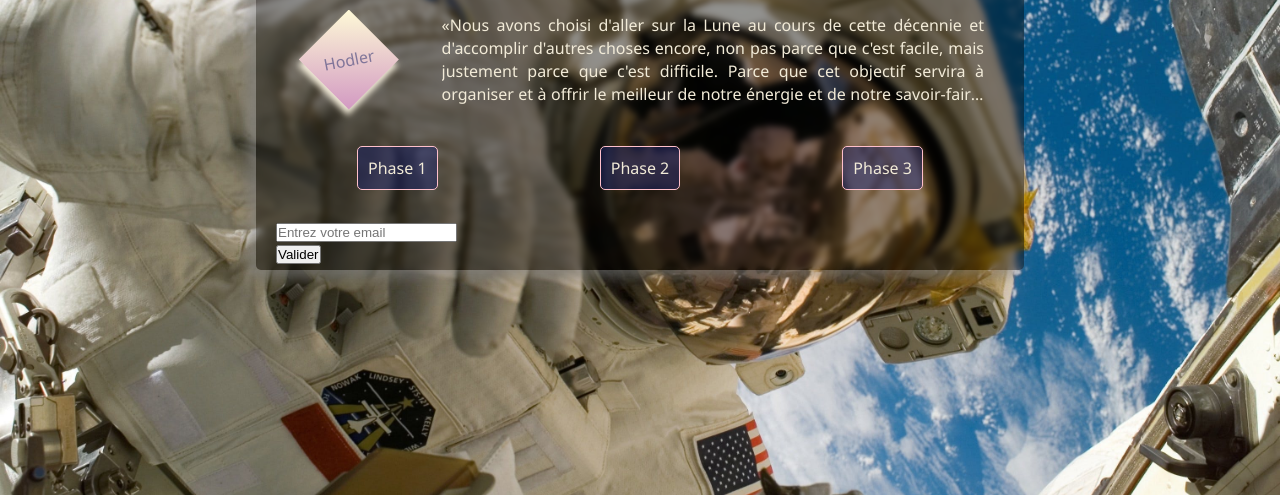
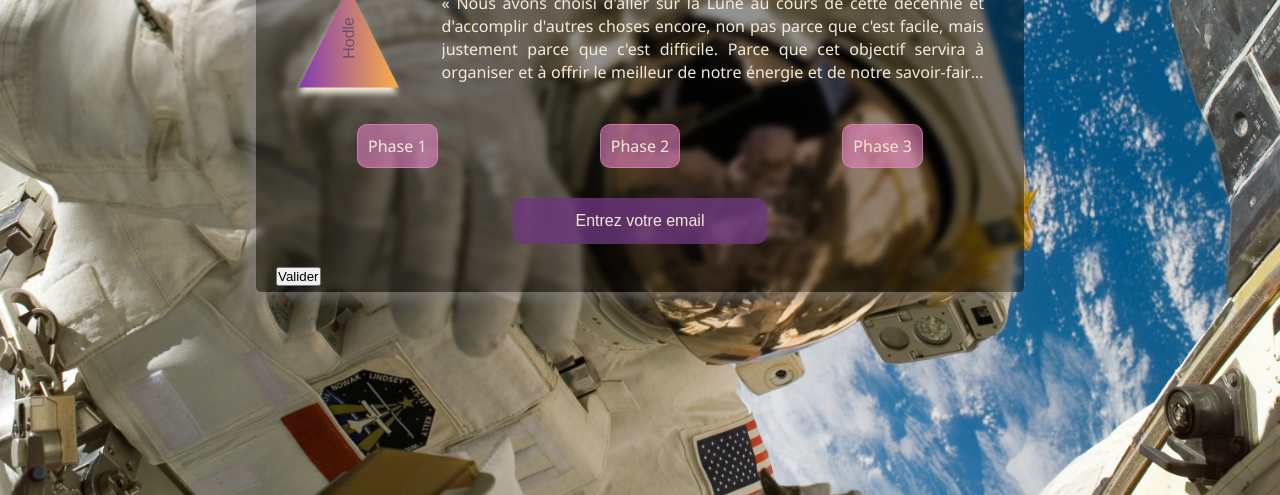
Before and after one commit to Winfibou/To-the-Moon, a plain HTML site: page index.html in a window 1280 px wide. Shown: the part 305-800 px from the top of the page. Drawn offline with Linux system fonts and the light colour scheme.

Commit message:
color changes

```diff
--- a/style.css
+++ b/style.css
@@ -1,6 +1,6 @@
 :root {
   --color1: #f2ebd8;
-  --color2: pink;
+  --color2: rgba(236, 134, 202, 0.57);
   --color3: #1a236880;
   --color4: rgb(18, 19, 19);
 }
@@ -60,11 +60,11 @@ h1 {
 }
 
 .polygon {
-  clip-path: polygon(50% 0%, 100% 50%, 50% 100%, 0% 50%);
+  clip-path: polygon(50% 0%, 0% 100%, 100% 100%);
   /* ou avec cssgradient */
   /* background:linear-gradient(135deg, var(--color2)0%,var(--color1)100%) ; */
 
-  background-image: linear-gradient(to top, #d299c2 0%, #fef9d7 100%);
+  background: linear-gradient(90deg, rgba(131,58,180,1) 0%, rgba(252,176,69,1) 100%);
   /* fait avec webgradient */
 
   /* ou background: rgb(2,0,36);
@@ -76,65 +76,101 @@ background: linear-gradient(90deg, rgba(2,0,36,1) 0%, rgba(9,121,30,0.5004595588
 
 .polygon:after {
   /* création d'un after dans l'élément polygon */
-  content: "Hodler";
+  content: "Hodle";
   position: absolute;
   color: var(--color3);
   /* background: var(--color1); */
-  top:50%;
-  left:50%;
-  transform: translate(-50%, -50%) rotate(349deg);
+  top: 50%;
+  left: 50%;
+  transform: translate(-50%, -50%) rotate(269deg);
   /* obligé car il se centre par rapport à son coin superieur gauche */
   width: 90px;
   padding: 4px;
   text-align: center;
-
+  font-family: fantasy;
 }
 
-
-p{
-  line-height:23px;
+p {
+  line-height: 23px;
   margin: 20px;
 
-  display:-webkit-box;
+  display: -webkit-box;
   -webkit-box-orient: vertical;
   -webkit-line-clamp: 4;
   overflow: hidden;
   /* laisser le choix à l'ut.de lire plus ou pas */
-  text-align:justify;
-
+  text-align: justify;
 }
-p::selection{
-  background: var(--color2) ;
+p::selection {
+  background: var(--color2);
   color: var(--color3);
 }
 /* pour changer la couleur lorsqu'on sélectionne du texte */
 
-.checkbox-container{
+.checkbox-container {
   display: flex;
-  justify-content:space-around;
+  justify-content: space-around;
   margin: 20px 0 30px;
 }
 
 /* ---------style des checkbox------ */
 
-input[type="checkbox"]{
+input[type="checkbox"] {
   display: none;
 }
 
-input[type="checkbox"]:checked + label{
-  background:var(--color2);
-  color:var(--color4);
+input[type="checkbox"]:checked + label {
+  background: var(--color2);
+  color: var(--color4);
   transform: scale(1.2);
+  /* grossi de 5% */
+  /* luminosité lorsque cliqué */
+  filter: brightness(100%);
+  /* blur(3px) on peut rajouter du flou*/
 
   /* permet de voir si checké ou pas */
 }
 
-label{
+label {
   cursor: pointer;
-  border:1px solid var(--color2);
-  background:var(--color3);
+  border: 1px solid var(--color2);
+  background: var(--color2);
   padding: 10px;
-  border-radius: 5px;
+  border-radius: 10px;
   transition: 0.2s;
+  user-select: none;
+}
+
+.e-mail {
+  text-align: center;
+  margin-bottom: 20px;
+}
+
+.e-mail input {
+  padding: 10px;
+  border-radius: 10px;
+  outline: none;
+  border: 4px solid transparent;
+  transition: 0.3s;
+  text-align: center;
+  font-size: 1rem;
+  color: var(--color1);
+  background: rgba(109, 56, 125, 0.801);
+  min-width: 150px;
+  width: 35%;
+  max-width: 300px;
+  /* on donne le width et on s'assure que ça n'aille pas au-dessus ni en -dessous d'une certaine taille */
+}
+/* pour gérer le texte lorsu'on est dessus  */
+
+/* expérience util. */
+input[type="text"]:focus {
+  background: transparent;
+  border: 4px solid var(--color2);
+  /* on reprend les px de e-mail input pour éviter décalage */
+  border-radius: 150px;
+}
+input[type="text"]::placeholder{
+  color:var(--color1);
 
 }
```
Also changed, not shown: index.html (+1 -1 lines).
